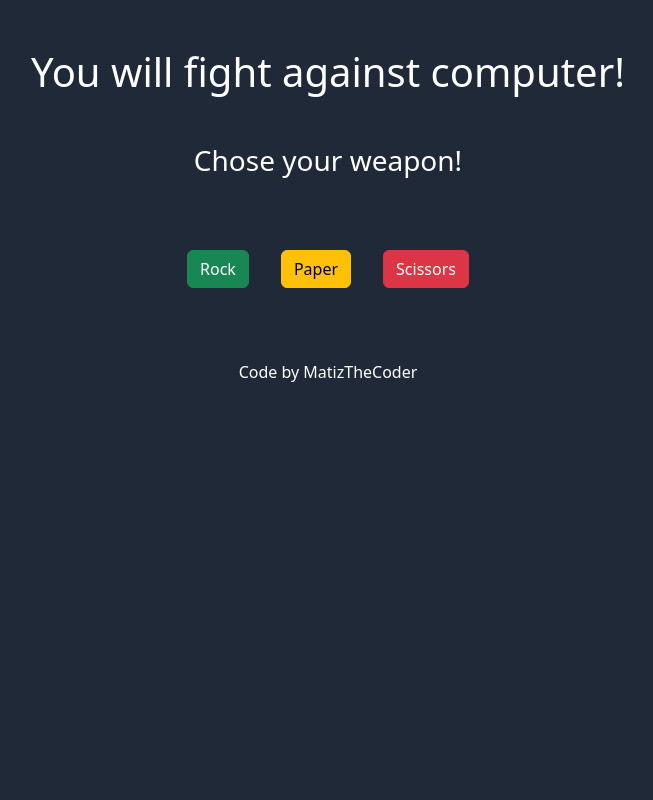
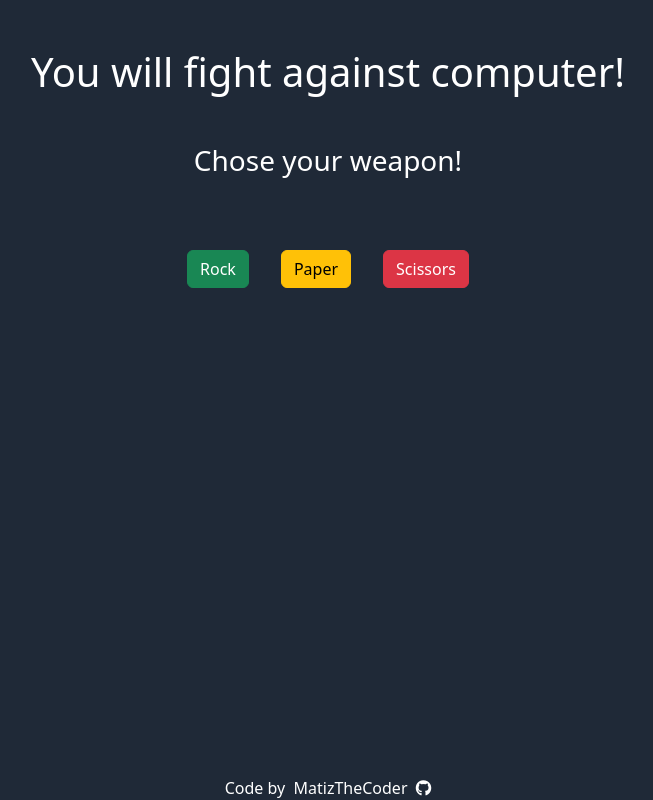
Before and after one commit to MatizTheCoder/rockpaperscissors, a plain HTML site: page index.html in a window 1280 px wide. Shown: the whole page, without its empty margins (312-965 px from the left). Drawn offline with nearby package versions, Linux system fonts and the light colour scheme.

Commit message:
footer update

```diff
--- a/index.html
+++ b/index.html
@@ -30,9 +30,11 @@
     <div class="d-flex justify-content-center" id="result"></div>
 
 
-    <div class="d-flex justify-content-center mt-5">
-        Code by MatizTheCoder
+    <div class="d-flex justify-content-center mt-5 fixed-bottom">
+        Code by &nbsp; <a href="https://github.com/MatizTheCoder" style="text-decoration: none; color: white;"> MatizTheCoder &nbsp;<i class="fa-brands fa-github"></i></a>
+
     </div>
+    <script src="https://kit.fontawesome.com/d90099aa06.js" crossorigin="anonymous"></script>
     <script src="app.js"></script>
 </body>
 
```
